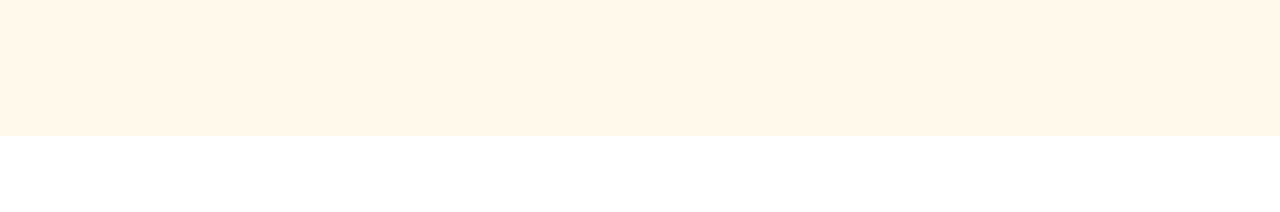
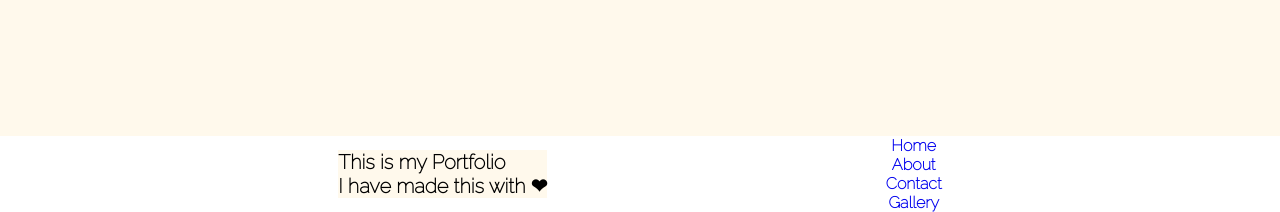
Before and after one commit to madhuredra/Madhurendra-Nath-Tiwari, a plain HTML site: page index.html in a window 1280 px wide. Shown: the part 3064-3276 px from the top of the page. Before the commit the page ends 3237 px from the top, so only its background shows below. Drawn offline with Linux system fonts and the light colour scheme.

Commit message:
adding footer and fixing some bugs

```diff
--- a/index.html
+++ b/index.html
@@ -182,7 +182,18 @@
     <!-- Gallery Section End -->
 
     <!-- Footer Start -->
-
+    <div class="footer">
+        <div class="details">
+            <p>This is my Portfolio</p>
+            <p>I have made this with ❤</p>
+        </div>
+        <div class="quick-links">
+            <a href="#home">Home</a>
+            <a href="#about">About</a>
+            <a href="#contact">Contact</a>
+            <a href="#gallery">Gallery</a>
+        </div>
+    </div>
     <!-- Footer End -->
 
 </body>
--- a/styles.css
+++ b/styles.css
@@ -258,8 +258,12 @@ body{
 }
 
 @media screen and (max-width:768px) {
+    .navbar-right ul li a , .navbar-left ul li a{
+        font-size: 15px;
+    }
     .hero {
         position: relative;
+
         background-color: var(--maximum-yellow-red_a10);
         padding-block-start: calc(var(--section-padding) + 60px);
         text-align: center;
@@ -267,11 +271,15 @@ body{
         width: 100vw;
         height: 100vh;
         display: flex;
-        justify-content: center;
+        justify-content: space-evenly;
         flex-direction: column;
         align-items: center;
         /* margin-top: -1000px; */
         animation: comeFromTop 3s ease-in 1s 1;
+
+    }
+    .hero .details{
+        margin-top: 100px;
 
     }
     .details div{
@@ -567,11 +575,11 @@ body{
 }
 @media screen and (max-width:768px) {
     #gallery{
-        margin-top: 50vh;
-        height: calc(200px * 5 + 200px);
+        margin-top: 20vh;
+        height: calc(200px * 4);
     }
     .images-container{
-        margin-top: 10vh;
+        margin-top: 15vh;
     }
     .images-container img{
         width: 150px;
@@ -582,3 +590,24 @@ body{
     -webkit-filter: grayscale(100%); /* Safari 6.0 - 9.0 */
     filter: grayscale(100%);
 }
+
+.footer{
+    display: flex;
+    justify-content: space-evenly;
+    align-items: center;
+}
+.footer p{
+    font-size: 20px;
+    font-weight: 800;
+    background-color: var(--maximum-yellow-red_a10);
+}
+.quick-links{
+    display: flex;
+    flex-direction: column;
+    justify-content: center;
+    align-items: center;
+}
+.quick-links a{
+    text-decoration: none;
+    font-weight: 800;
+}
```
